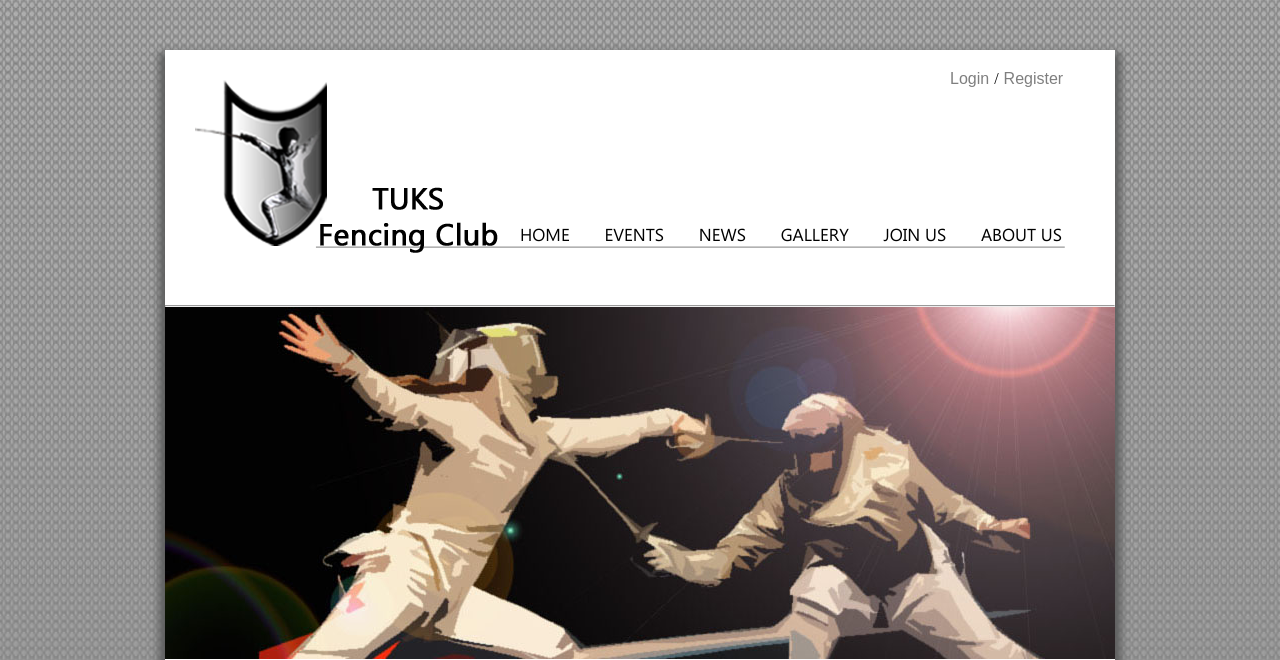
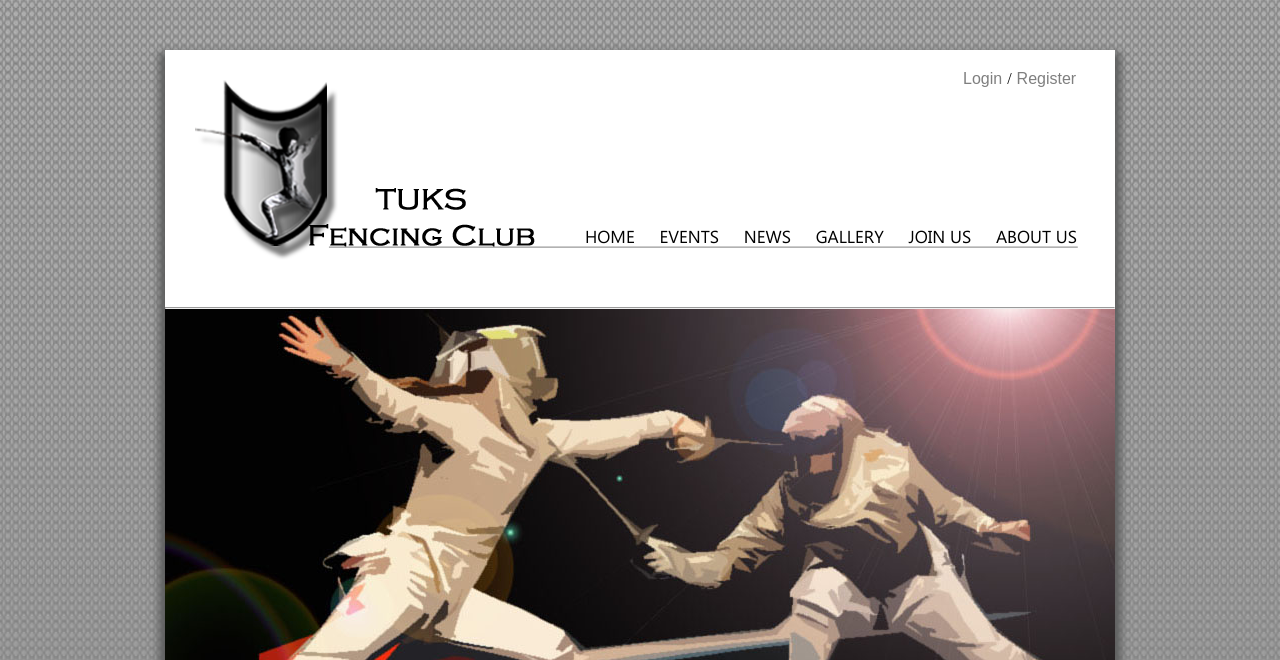
Before and after one commit to Ivan-du-toit/tuks-fencing, a CodeIgniter app: page /tuks/index.php/web/index in a window 1280 px wide. Shown: the top 660 px of the page. Run offline with CodeIgniter, Linux system fonts and the light colour scheme; some libraries are stand-ins or nearby versions.

Commit message:
Logo change

```diff
--- a/css/main_style.css
+++ b/css/main_style.css
@@ -41,9 +41,9 @@ body {
 }
 
 .headerLinks {
-	margin-top:-75px;
+	margin-top:-80px;
 	margin-bottom:60px;
-	margin-left:325px;
+	margin-left:400px;
 
 	font-family:Lao,Arial,Georgia;
 
@@ -51,7 +51,7 @@ body {
 }
 
 .headerLinks a {
-	margin-left:30px;
+	margin-left:20px;
 }
 
 .headerLinks a:link
```
Also changed, not shown: images/TUKS_Fencing_Club_Header.png.
